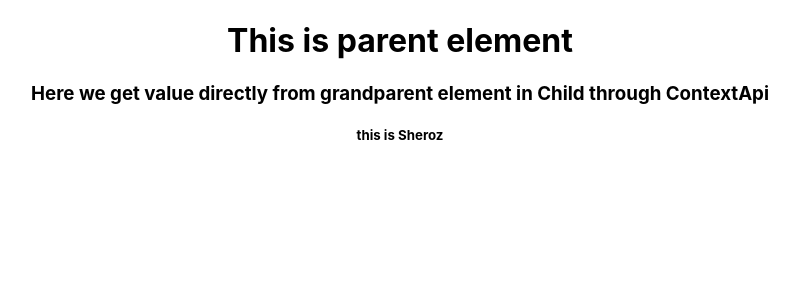
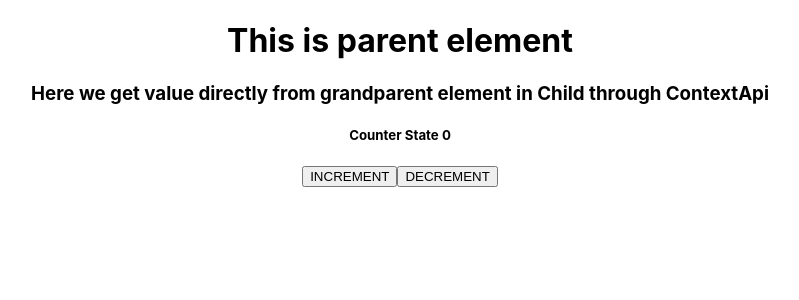
Before and after one commit to mobi781/PanaCloud-SaaS-Training, a React (Create React App) app in the folder first_react_app/: page / in a window 1280 px wide. Shown: the top 300 px of the page, without its empty margins (240-1039 px from the left). Built offline with nearby package versions, Linux system fonts and the light colour scheme.

Commit message:
counterApp
we use contextApi for create counter app in child component and render it in main thread

```diff
--- a/first_react_app/src/App.js
+++ b/first_react_app/src/App.js
@@ -1,16 +1,17 @@
-import React, { Component } from 'react';
+import React, { useState } from 'react';
 import Parent from './Components/Parent';
 import './App.css';
 import Context from './Context/Context';
-import Child from './Components/Child';
+
 
 function App() {
+  let count = useState(0);
 
   return (
-    <Context.Provider value="Sheroz">
+    <Context.Provider value={count}>
       <div className="App">
         <Parent />
-        <Child />
+
 
       </div>
     </Context.Provider>
--- a/first_react_app/src/Components/Child.js
+++ b/first_react_app/src/Components/Child.js
@@ -8,7 +8,9 @@ function Child() {
     return (
         <>
             <h3>Here we get value directly from grandparent element in Child through ContextApi</h3>
-            <h5>this is {getValue}</h5>
+            <h5>Counter State {getValue}</h5>
+            <button onClick={() => { getValue[1](++getValue[0]) }}>INCREMENT</button>
+            <button onClick={() => { getValue[1](--getValue[0]) }}>DECREMENT</button>
         </>
     )
 }
--- a/first_react_app/src/Components/Parent.js
+++ b/first_react_app/src/Components/Parent.js
@@ -1,9 +1,12 @@
 import React from 'react';
-
+import Child from './Child'
 
 export default function Parent() {
 
     return (
-        <h1>This is parent element</h1>
+        <>
+            <h1>This is parent element</h1>
+            <Child />
+        </>
     )
 }
--- a/first_react_app/src/Context/Context.js
+++ b/first_react_app/src/Context/Context.js
@@ -1,7 +1,7 @@
 import React, { createContext } from 'react';
 
 
-const Context = createContext();
+const Context = createContext(0);
 
 
 export default Context;
```
